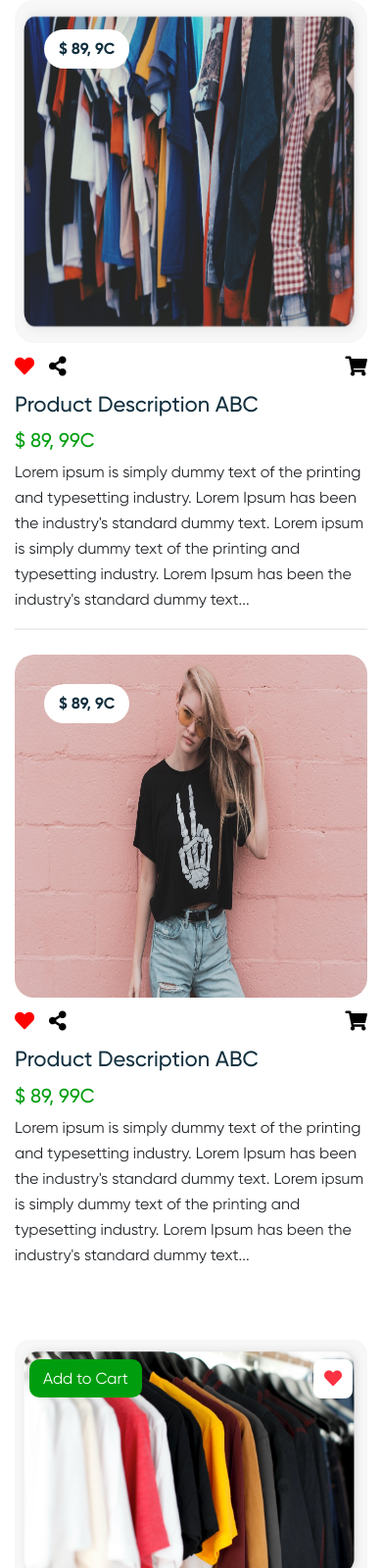
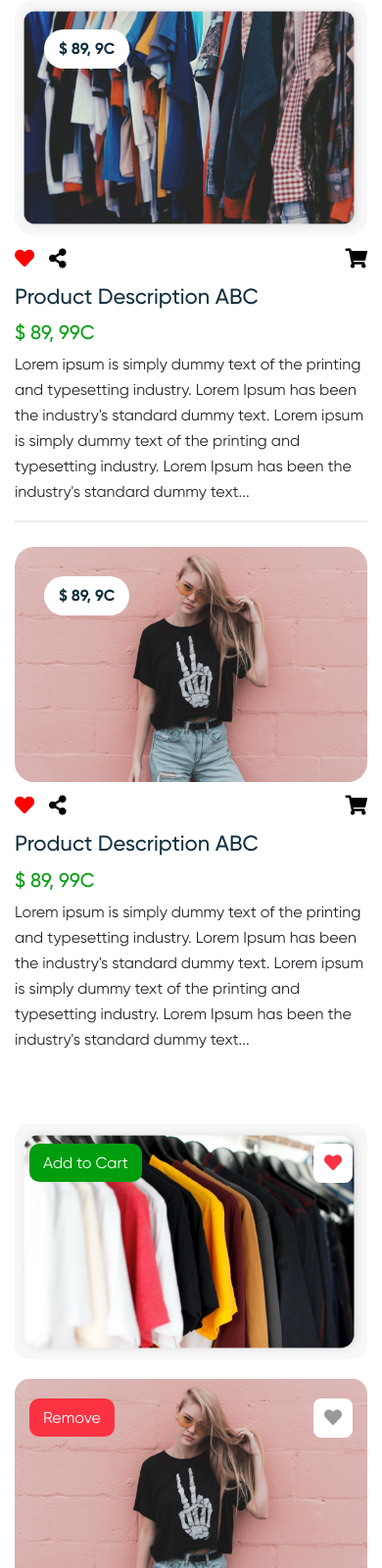
Before and after one commit to Boluwatife2904/vitrine, a plain HTML site: page favorites.html in a window 390 px wide. Shown: the top 1600 px of the page at 98% size. Drawn offline with Linux system fonts and the light colour scheme.

Commit message:
Images responsiveness on mobile

```diff
--- a/css/style.css
+++ b/css/style.css
@@ -912,10 +912,10 @@ input[type="number"] {
   /* END UPDATE ORDER MEDIA QUERIES */
 
   /* IMAGES RESPONSIVENESS ON MOBILE  */
-  .product-with-description .product-image img
+  .product-with-description .product-image img,
   .product-details .product-image img,
   .single-product img{
-    height: 250px;
+    height: 240px;
   }
 
   /* END IMAGE RESPONSIVENESS ON MOBILE */
```
